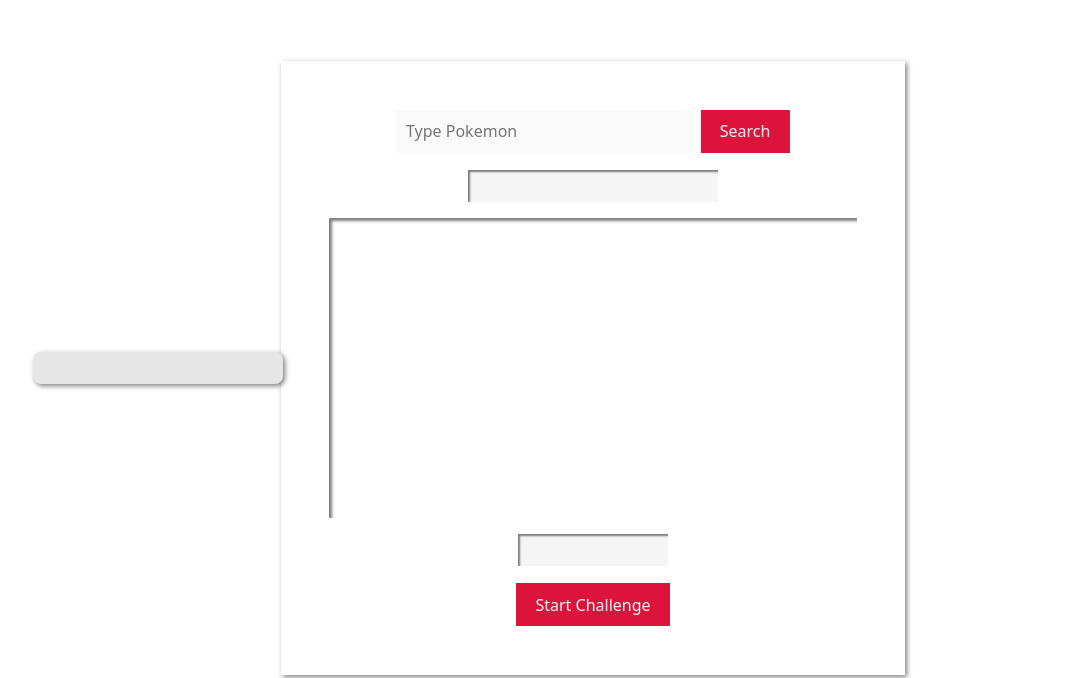
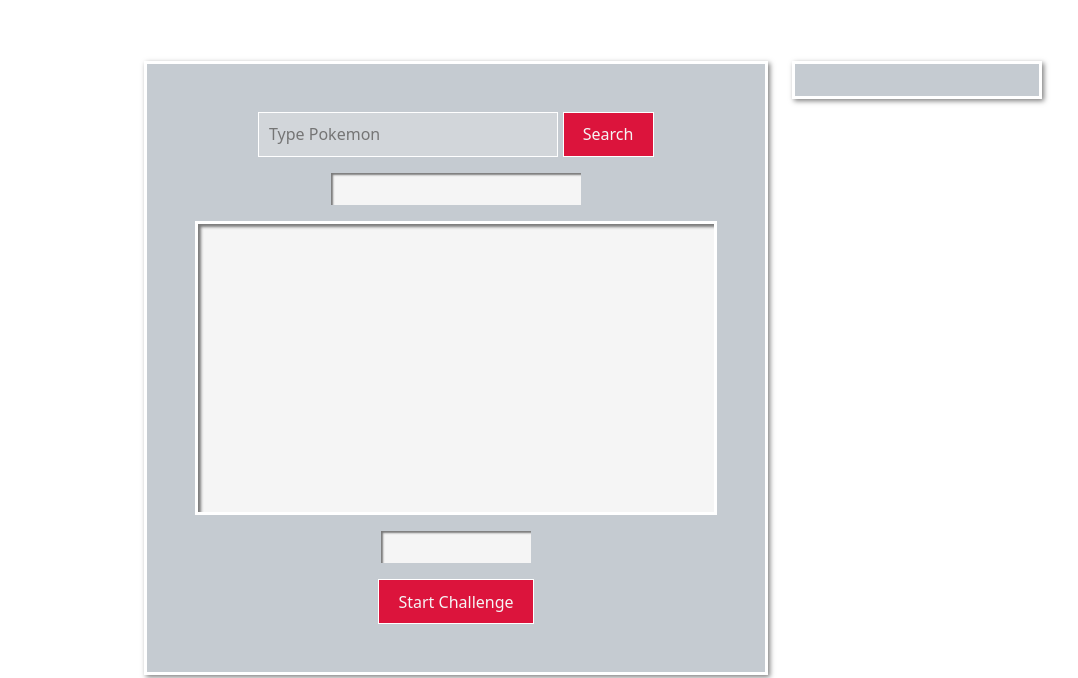
Before and after one commit to Niccar95/PokeSearch, a website built with Vite: page index.html in a window 1280 px wide. Shown: the part 832-1510 px from the top of the page, without its empty margins (47-1125 px from the left). Built offline with nearby package versions, Linux system fonts and the light colour scheme; files whose address does not match are found by name.

Commit message:
new color for containers and border colors

```diff
--- a/index.html
+++ b/index.html
@@ -80,7 +80,9 @@
         </section>
       </div>
 
-      <section id="pokemonNameContainer"></section>
+      <section id="leftSection">
+        <section id="pokemonNameContainer"></section>
+      </section>
     </section>
     <footer class="pageBottom">
       <p class="copyright">
--- a/src/scss/style.scss
+++ b/src/scss/style.scss
@@ -22,7 +22,7 @@
   }
 
   .navigation {
-    position: fixed;
+    position: absolute;
     z-index: 2;
     top: 0;
     left: 0;
@@ -38,12 +38,15 @@
     .navList {
       list-style-type: none;
       display: flex;
-      justify-content: space-evenly;
+      justify-content: space-around;
       align-items: center;
       height: 100%;
       width: 100%;
       padding: 0;
       margin: 0;
+      @include breakpoints.desktop() {
+        justify-content: space-evenly;
+      }
 
       li {
         color: white;
@@ -127,7 +130,16 @@
     flex-direction: row;
     align-items: center;
     justify-content: center;
-    position: relative;
+  }
+}
+
+#leftSection {
+  @include breakpoints.desktop() {
+    display: flex;
+    align-items: center;
+    flex-direction: column;
+    width: 250px;
+    height: 80%;
   }
 }
 
@@ -140,18 +152,16 @@
   height: auto;
   max-height: 140px;
   padding: 1em;
-  background-color: rgb(230, 230, 230);
-  border-radius: 0.5em;
+  background-color: rgb(197, 203, 209);
+  border: solid white;
   box-shadow: 2px 2px 5px rgba(0, 0, 0, 0.5);
   overflow-y: auto;
 
   @include breakpoints.desktop() {
     gap: 0.5em;
-    position: absolute;
-    width: 250px;
+    width: 100%;
     height: auto;
     max-height: 100%;
-    left: 5em;
   }
 }
 
@@ -174,7 +184,8 @@
   padding: 1em;
   gap: 0.5em;
 
-  background-color: rgba(255, 255, 255, 0.2);
+  background-color: rgb(197, 203, 209);
+  border: solid white;
   box-shadow: 2px 2px 5px rgba(0, 0, 0, 0.5);
 
   @include breakpoints.desktop() {
@@ -182,6 +193,7 @@
     height: 80%;
     padding: 3rem;
     gap: 1em;
+    position: relative;
   }
 
   #counterContainer {
@@ -237,7 +249,8 @@
   max-height: 200px;
   overflow-x: hidden;
   overflow-y: auto;
-  background-color: rgba(255, 255, 255, 0.3);
+  background-color: whitesmoke;
+  border: solid white;
   box-shadow: inset 3px 3px 3px rgba(0, 0, 0, 0.5);
 
   @include breakpoints.desktop() {
```
